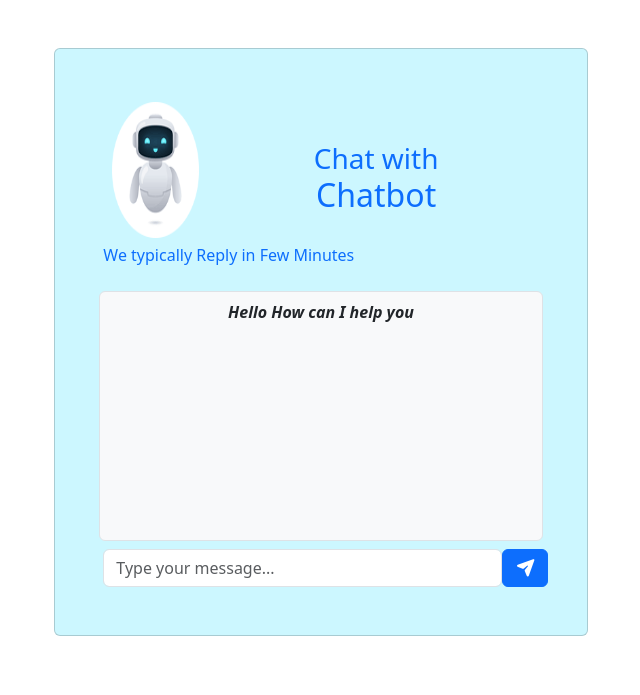
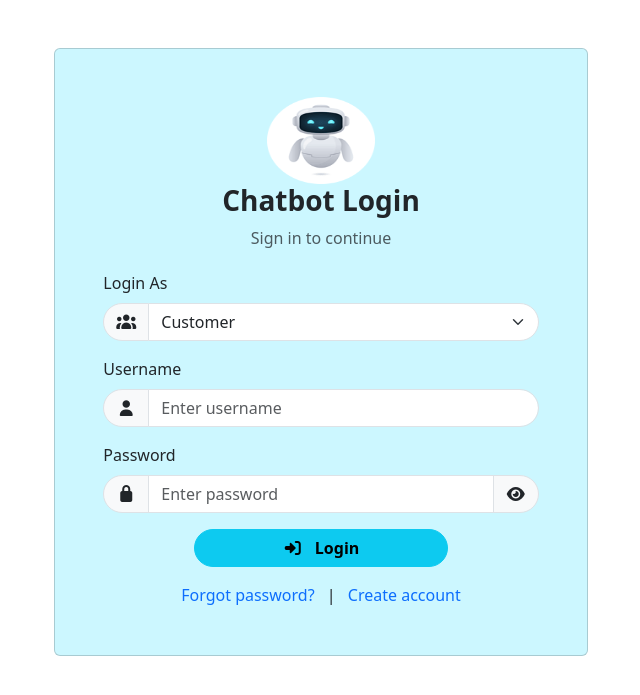
Before and after one commit to abhaysingh-coder/Django-Chatbot-Web-App, a Django app: page / in a window 1280 px wide. Shown: the top 695 px of the page, without its empty margins (319-959 px from the left). Run offline with Django 5.2, Linux system fonts and the light colour scheme; parts of the project's set-up code (start-up, migrations or seed data) failed here and were passed over; some libraries are stand-ins or nearby versions.

Commit message:
feat: Implement user authentication and management features
- Added custom User model with role and email fields.
- Updated settings to define AUTH_USER_MODEL and LOGIN_URL.
- Modified URLs to include login, signup, and user management paths.
- Created views for login, signup, password reset, and user management.
- Added templates for login, signup, user admin panel, and password reset.
- Enhanced home page to display user role and email when authenticated.
- Updated ChatMessage model to include user identity.
- Implemented user deletion and update functionalities in the admin panel.
- Added necessary migrations for the new User model and changes in ChatMessage.

```diff
--- a/New/settings.py
+++ b/New/settings.py
@@ -120,3 +120,6 @@ STATIC_URL = 'static/'
 STATICFILES_DIRS = [
     BASE_DIR / "core" / "static",
 ]
+
+AUTH_USER_MODEL = 'core.User'
+LOGIN_URL = '/login/'
--- a/New/urls.py
+++ b/New/urls.py
@@ -4,6 +4,13 @@ from core import views
 
 urlpatterns = [
     path('admin/', admin.site.urls),
-    path('', views.home, name='home'),
+    path('', views.login, name='login'),
+    path('home/', views.home, name='home'),
     path('reset/', views.reset_session, name="reset_session"),
+    path('signup/', views.signup, name='signup'),
+    path('forget/', views.forget, name='forget'),
+    path('user/', views.user_page, name='user_page'),
+    path('user-admin/', views.user_admin_panel, name='user_admin_panel'),
+    path('delete-user/<int:id>/', views.delete_user, name='delete_user'),
+    path('update-user/<int:id>/', views.update_user, name='update_user'),
 ]
--- /dev/null
+++ b/core/templates/Login_Page.html
@@ -0,0 +1,111 @@
+<!DOCTYPE html>
+<html>
+<head>
+    <title>Chatbot</title>
+
+    <!-- Favicon -->
+    {% load static %}
+    <link rel="icon" type="image/x-icon" href="{% static 'icon.png' %}">
+
+    <!-- Bootstrap CSS -->
+    <link href="https://cdn.jsdelivr.net/npm/bootstrap@5.3.8/dist/css/bootstrap.min.css" rel="stylesheet" integrity="sha384-sRIl4kxILFvY47J16cr9ZwB07vP4J8+LH7qKQnuqkuIAvNWLzeN8tE5YBujZqJLB" crossorigin="anonymous">
+
+    <!-- Font Awesome CSS -->
+    <link rel="stylesheet" href="https://cdnjs.cloudflare.com/ajax/libs/font-awesome/7.0.1/css/all.min.css" integrity="sha512-2SwdPD6INVrV/lHTZbO2nodKhrnDdJK9/kg2XD1r9uGqPo1cUbujc+IYdlYdEErWNu69gVcYgdxlmVmzTWnetw==" crossorigin="anonymous" referrerpolicy="no-referrer" />
+
+</head>
+<body>
+    <div class="container-fluid mx-auto">
+        <div class="row">
+            <div class="col-sm-5 card mx-auto my-5 p-5" style="background-color: rgba(0, 213, 255, 0.2);">
+                <div class="text-center">
+                    {% load static %}
+                    <img src="{% static 'bot avatar.png' %}" alt="" class="img-fluid h-50 w-25">
+                    <h3 class="fw-bold">Chatbot Login</h3>
+                    <p class="text-muted mb-0">Sign in to continue</p>
+                </div>
+                <form method="post" action="">
+                    {% csrf_token %}
+                    <!-- User Type -->
+                    <div class="mb-3">
+                        <label class="form-label">Login As</label>
+                        <div class="input-group">
+                            <span class="input-group-text rounded-start-pill">
+                                <i class="fa-solid fa-users"></i>
+                            </span>
+                            <select name="role" class="form-select rounded-end-pill" required>
+                                <option value="customer">Customer</option>
+                                <option value="user">User</option>
+                            </select>
+                        </div>
+                    </div>
+                    <!-- Username -->
+                    <div class="mb-3">
+                        <label class="form-label">Username</label>
+                        <div class="input-group ">
+                            <span class="input-group-text rounded-start-pill">
+                                <i class="fa-solid fa-user"></i>
+                            </span>
+                            <input type="text" name="username" class="form-control rounded-end-pill" placeholder="Enter username" required>
+                        </div>
+                    </div>
+                    <!-- Password -->
+                    <div class="mb-3">
+                        <label class="form-label">Password</label>
+                        <div class="input-group">
+                            <span class="input-group-text rounded-start-pill">
+                                <i class="fa-solid fa-lock"></i>
+                            </span>
+                            <input type="password" id="password" name="password" class="form-control rounded-0" placeholder="Enter password" required>
+                            <span class="input-group-text rounded-end-pill" style="cursor:pointer;" onclick="togglePassword()">
+                                <i id="eyeIcon" class="fa-solid fa-eye"></i>
+                            </span>
+                        </div>
+                    </div>
+                    <!-- Login Button -->
+                    <div class="d-grid col-sm-7 mx-auto mb-3">
+                        <button type="submit" class="btn btn-info fw-bold rounded-pill">
+                            <i class="fa-solid fa-right-to-bracket me-2"></i> Login
+                        </button>
+                    </div>
+                    <!-- Extra Links -->
+                    <div class="text-center">
+                        <a href="{% url 'forget' %}" class="text-decoration-none">Forgot password?</a>
+                        <span class="mx-2">|</span>
+                        <a href="{% url 'signup' %}" class="text-decoration-none">Create account</a>
+                    </div>
+                </form>
+            </div>
+        </div>
+    </div>
+    <!-- Bootstrap JS -->
+    <script src="https://cdn.jsdelivr.net/npm/bootstrap@5.3.8/dist/js/bootstrap.bundle.min.js" integrity="sha384-FKyoEForCGlyvwx9Hj09JcYn3nv7wiPVlz7YYwJrWVcXK/BmnVDxM+D2scQbITxI" crossorigin="anonymous"></script>
+    <!-- JS-->
+    <script>
+        function togglePassword() {
+            const pass = document.getElementById("password");
+            const icon = document.getElementById("eyeIcon");
+            if (pass.type === "password") {
+                pass.type = "text";
+                icon.classList.replace("fa-eye", "fa-eye-slash");
+            } else {
+                pass.type = "password";
+                icon.classList.replace("fa-eye-slash", "fa-eye");
+            }
+        }
+        const pass = document.getElementById("password");
+        const cpass = document.getElementById("cpassword");
+
+        function validatePasswords() {
+            if (pass.value !== cpass.value) {
+                cpass.setCustomValidity("Passwords do not match");
+            } else {
+                cpass.setCustomValidity("");
+            }
+        }
+
+        pass.addEventListener("input", validatePasswords);
+        cpass.addEventListener("input", validatePasswords);
+    </script>
+</body>
+</html>
--- a/core/templates/home.html
+++ b/core/templates/home.html
@@ -1,7 +1,7 @@
 <!DOCTYPE html>
 <html>
 <head>
-    <title>Chatbot</title>
+    <title>Chatbot | Customer Support</title>
 
     <!-- Favicon -->
     {% load static %}
@@ -25,14 +25,22 @@
                             <img src="{% static 'bot avatar.png' %}" alt="" class="img-fluid h-100 w-100">
                         </div>
                         <div class="col-sm-9 my-4">
-                            <h3 class="text-primary mb-0 mt-3">Chat with</h3>
-                            <h2 class="text-primary mb-0"></h2class>Chatbot</h2>
+                            <h3 class="text-primary mb-0 mt-3 text-start">Chat with</h3>
+                            <h2 class="text-primary mb-0 text-start">Chatbot</h2>
                         </div>
                     </div>
                 </a>
                 <div class="row">
                     <div class="col-sm-12">
                         <p class="text-primary">We typically Reply in Few Minutes</p>
+                    </div>
+                </div>
+                <div class="row">
+                    <div class="col-sm-12">
+                        {% if user.is_authenticated %}
+                        <p class="fw-bold m-0" style="color:#0d3b66;">Role: {{ user.role|title }}</p>
+                        <p class="fw-bold m-0" style="color:#0d3b66;">Email: {{ user.email }}</p>
+                        {% endif %}
                     </div>
                 </div>
                 <div class="row">
@@ -61,16 +69,12 @@
                     </div>
                 </div>
                 <div class="row">
-                    <form method="post" class="input-group">
+                    <form method="post" class="position-relative">
                         {% csrf_token %}
-                        <div class="col-sm-11 mx-auto">
-                            <input type="text" class="form-control" name="message" placeholder="Type your message..." required>
-                        </div>
-                        <div class="col-sm-1 mx-auto">
-                            <button class="btn btn-primary">
-                                <i class="fa-solid fa-paper-plane"></i>
-                            </button>
-                        </div>
+                        <input type="text" name="message" class="form-control rounded-pill border-0 ps-4 pe-5" placeholder="Type your message..." style="height:55px;" required>
+                        <button class="btn btn-primary rounded-circle position-absolute top-50 end-0 translate-middle-y me-4" type="submit">
+                            <i class="fa-solid fa-paper-plane"></i>
+                        </button>
                     </form>
                 </div>
             </div>
--- a/core/views.py
+++ b/core/views.py
@@ -1,10 +1,15 @@
-from django.shortcuts import render, redirect
+import uuid
 from.models import *
 from .chatbot import *
+from .models import User
+from django.db import IntegrityError
+from django.contrib.auth import login as auth_login
+from django.contrib.auth.decorators import login_required
+from django.shortcuts import render, redirect, get_object_or_404
 
 # Create your views here.
+@login_required
 def home(request):
-    chatmessage = ChatMessage.objects.all()
     if "messages" not in request.session:
         request.session["messages"] = []
     messages = request.session["messages"]
@@ -21,12 +26,94 @@ def home(request):
                 reply = "Goodbye! Have a nice day!"
             else:
                 reply = prediction(msg, 'Intent')
+                user_identity = f"{request.user.role}_{request.user.email}"
+                ChatMessage.objects.create(User_Identity=user_identity, Flags=prediction(msg, 'Flags'), Utterance=user_message, Category=prediction(msg, 'Category'), Intent=reply)
             messages = messages + [{"sender": "bot", "text": reply}]
         request.session["messages"] = messages
         request.session.modified = True
     return render(request, 'home.html', {"messages": messages})
 
+
 def reset_session(request):
-    request.session.clear()
-    request.session.flush()
+    request.session["messages"] = []
+    request.session.modified = True
     return redirect('home')
+
+
+def login(request):
+    if request.method == "POST":
+        role = request.POST.get("role","").strip().lower()
+        email = request.POST.get("username","").strip().lower()
+        password = request.POST.get("password")
+        user = User.objects.filter(email=email, role=role).first()
+        if user and user.check_password(password):
+            auth_login(request, user)
+            if role == "user":
+                return redirect('user_page')
+            elif role == "customer":
+                return redirect('home')
+        return render(request, 'Login_Page.html', {"error_message": "Invalid email, role or password"})
+    return render(request, 'Login_Page.html')
+
+
+def signup(request):
+    if request.method == "POST":
+        role = request.POST.get("role")
+        username = request.POST.get("username")
+        password = request.POST.get("password")
+        try:
+            User.objects.create_user(username=str(uuid.uuid4()), email=username, password=password, role=role)
+        except IntegrityError:
+            return render(request, 'Signup.html', {"error_message": "* Account already exists for this role"})
+        return redirect('login')
+    return render(request, 'Signup.html')
+
+
+def forget(request):
+    if request.method == "POST":
+        role = request.POST.get("role", "").strip().lower()
+        username = request.POST.get("username", "").strip().lower()
+        password = request.POST.get("password")
+        user = User.objects.filter(role=role, email=username).first()
+        if user:
+            user.set_password(password)  # hash properly
+            user.save()
+            return redirect('login')
+        return render(request, 'forget.html', {"error_message": "* Email not found"})
+    return render(request, 'forget.html')
+
+
+@login_required
+def user_page(request):
+    return render(request, 'user.html',{'data':ChatMessage.objects.all()})
+
+
+@login_required
+def user_admin_panel(request):
+    users = User.objects.all().order_by('id')
+    return render(request, 'User_Admin_Panel.html', {'users': users})
+
+
+@login_required
+def delete_user(request, id):
+    user = get_object_or_404(User, id=id)
+    user.delete()
+    return redirect('user_admin_panel')
+
+
+@login_required
+def update_user(request, id):
+    user = get_object_or_404(User, id=id)
+
+    if request.method == "POST":
+        user.role = request.POST.get("role")
+        user.email = request.POST.get("email")
+
+        password = request.POST.get("password")
+        if password:
+            user.set_password(password)
+
+        user.save()
+        return redirect('user_admin_panel')
+
+    return render(request, 'Update_User.html', {'user': user})
```
Also changed, not shown: core/admin.py (+7 -1 lines), core/models.py (+16 -3 lines), core/templates/Signup.html (added, +147 -0 lines), core/templates/User_Admin_Panel.html (added, +57 -0 lines), core/templates/forget.html (added, +132 -0 lines), core/templates/update_user.html (added, +42 -0 lines), core/templates/user.html (added, +61 -0 lines), core/migrations/0001_initial.py, db.sqlite3.
